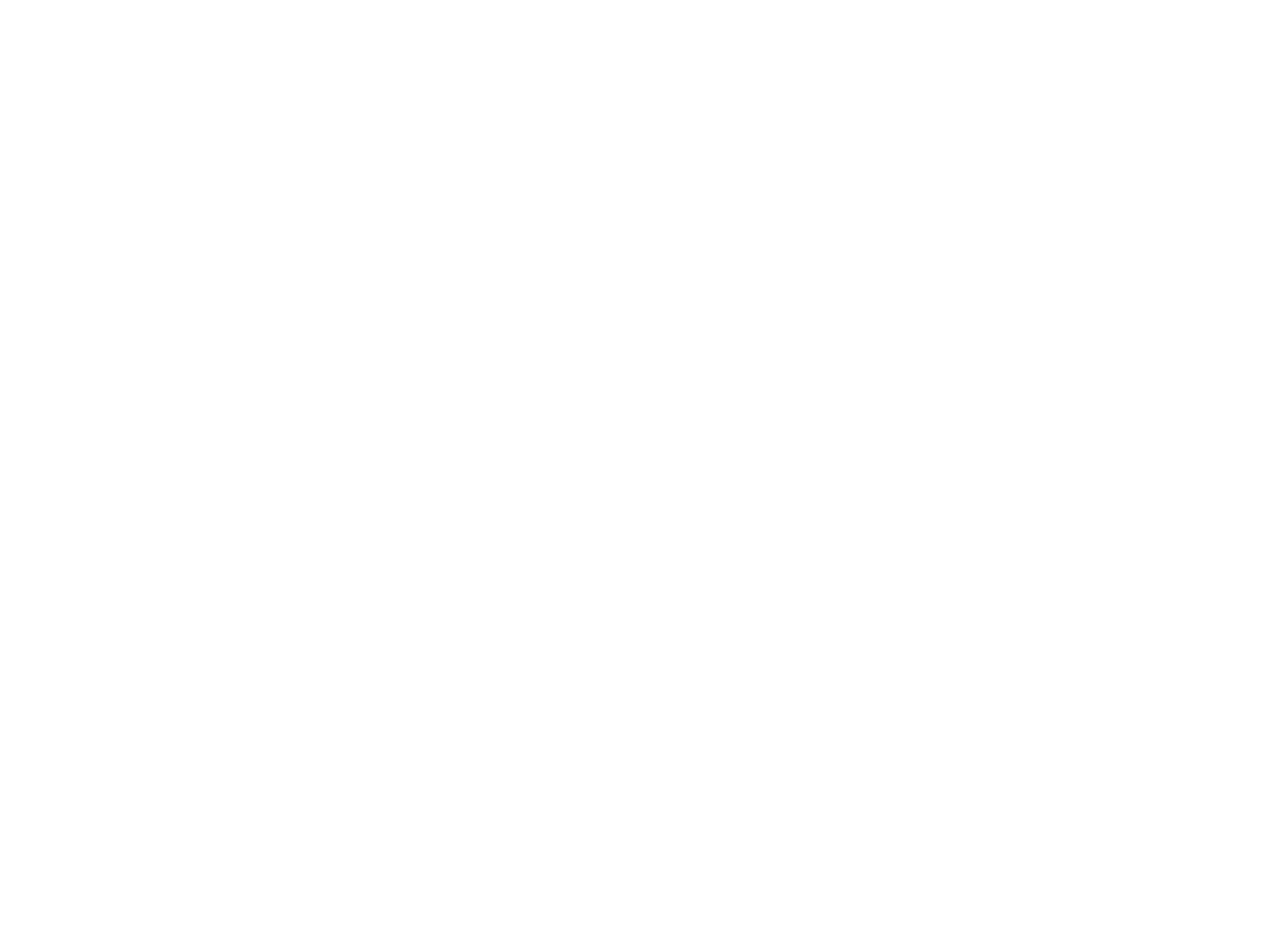
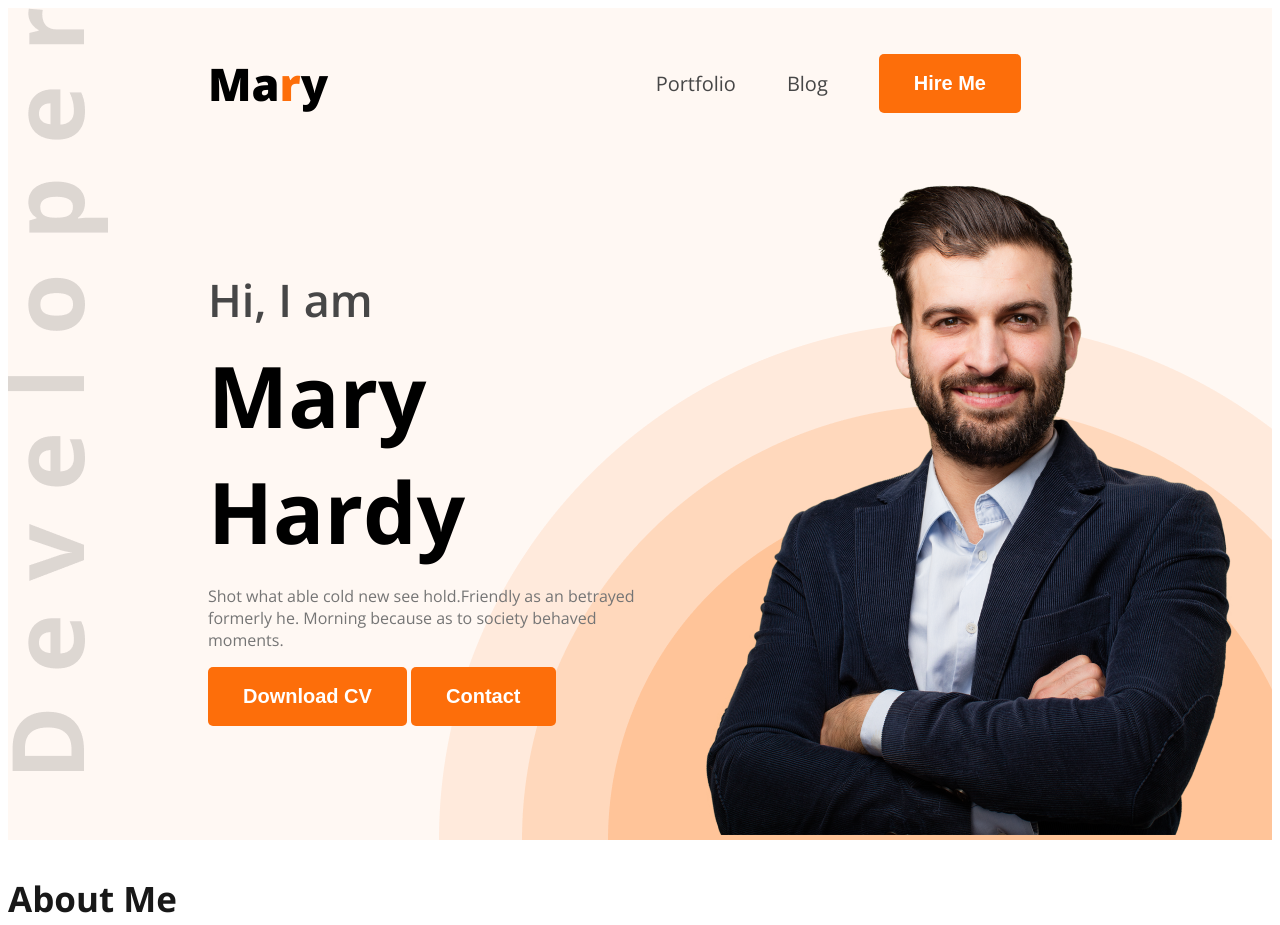
Before and after one commit to sufiancse/demo-portfolio, a plain HTML site: page index.html in a window 1280 px wide. Before the commit the page ends 800 px from the top, so only its background shows below. Drawn offline with nearby package versions, Linux system fonts and the light colour scheme.

Commit message:
second commit

```diff
--- a/index.html
+++ b/index.html
@@ -1,11 +1,45 @@
 <!DOCTYPE html>
 <html lang="en">
+
 <head>
     <meta charset="UTF-8">
     <meta name="viewport" content="width=device-width, initial-scale=1.0">
     <title>Demo Portfolio</title>
+    <link rel="preconnect" href="https://fonts.googleapis.com">
+    <link rel="preconnect" href="https://fonts.gstatic.com" crossorigin>
+    <link href="https://fonts.googleapis.com/css2?family=Open+Sans:ital,wght@0,300..800;1,300..800&display=swap"
+        rel="stylesheet">
+    <link rel="stylesheet" href="styles/portfolio.css">
 </head>
-<body>
 
+<body class="open-sans-normal">
+    <header class="bg-color header">
+        <nav>
+            <h3 class="nav-title">Ma<span class="text-primary">r</span>y</h3>
+            <ul>
+                <li ><a class="dark-2" href="">Portfolio</a></li>
+                <li ><a class="dark-2" href="">Blog</a></li>
+                <li><a href=""><button class="btn-primary">Hire Me</button></a></li>
+            </ul>
+        </nav>
+        <div class="header-column">
+            <div class="first-column">
+                <h4 class="p1 dark-2">Hi, I  am</h4>
+                <h1 class="h2">Mary Hardy</h1>
+                <p class="discription dark-3">Shot what able cold new see hold.Friendly as an betrayed formerly he. Morning because as to society behaved moments.</p>
+                <button class="btn-primary">Download CV</button>
+                <button class="btn-primary">Contact</button>
+            </div>
+            <div class="img">
+                <img src="images/hardy.png" alt="">
+            </div>
+        </div>
+    </header>
+    <main>
+        <section class="about">
+            <h3 class="section-title">About Me</h3>
+        </section>
+    </main>
 </body>
+
 </html>
--- /dev/null
+++ b/styles/portfolio.css
@@ -0,0 +1,101 @@
+
+
+.open-sans-normal {
+  font-family: "Open Sans", sans-serif;
+  font-optical-sizing: auto;
+  /* font-weight: <weight>; */
+  font-style: normal;
+  font-variation-settings:
+    "wdth" 100;
+}
+
+.header{
+    background-image: url(../images/developer.png), url(../images/header_bg.png);
+    background-repeat: no-repeat;
+    background-position: top left, bottom right ;
+}
+/* shared style */
+.text-primary{
+    color:#FD6E0A;
+}
+.dark-2{
+    color:#474747;
+}
+.dark-3{
+    color: #757575;
+}
+.btn-primary{
+    font-size: 20px;
+    font-weight: bold;
+    background-color: #FD6E0A;
+    border: none;
+    border-radius: 5px;
+    padding: 18px 35px;
+    color: white;
+}
+.bg-color{
+    background-color: #FFF8F3;
+    /* width: auto;
+    height: 837px; */
+}
+.section-title{
+    font-size: 35px;
+    font-weight: bold;
+    color: #181818;
+}
+
+/* nav styles */
+nav{
+    display: flex;
+    align-items: center;
+    justify-content: space-between;
+    margin: 0 200px;
+}
+.nav-title{
+    font-size: 45px;
+    font-weight: 800;
+}
+nav ul li{
+    list-style: none;
+    margin-right: 51px;
+}
+nav ul{
+    display: flex;
+    align-items: center;
+}
+nav li a{
+    text-decoration: none;
+
+    font-size: 20px;
+}
+
+/* header style */
+.header-column{
+    display: flex;
+    justify-content: space-between;
+    margin: 0 35px 0 200px;
+
+}
+.first-column{
+    /* margin: 136px 163px 184px 200px; */
+    max-width: 585px;
+    width: 585px;
+    margin-top: 50px;
+}
+.p1{
+    font-size: 45px;
+    font-weight: 600;
+    margin-bottom: -50px;
+}
+.h2{
+    font-size: 85px;
+    font-weight: bold;
+    margin-bottom: -0;
+}
+.description{
+    font-size: 18px;
+    width: 585px;
+}
+.img{
+    width: 580px;
+}
```
Also changed, not shown: images/developer.png (added), images/hardy.png (added), images/header_bg.png (added), images/icons/facebook.png (added), images/icons/insta.png (added), images/icons/js.png (added), images/icons/mongo.png (added), images/icons/nodejs.png (added), images/icons/react.png (added), images/icons/twitter.png (added).
